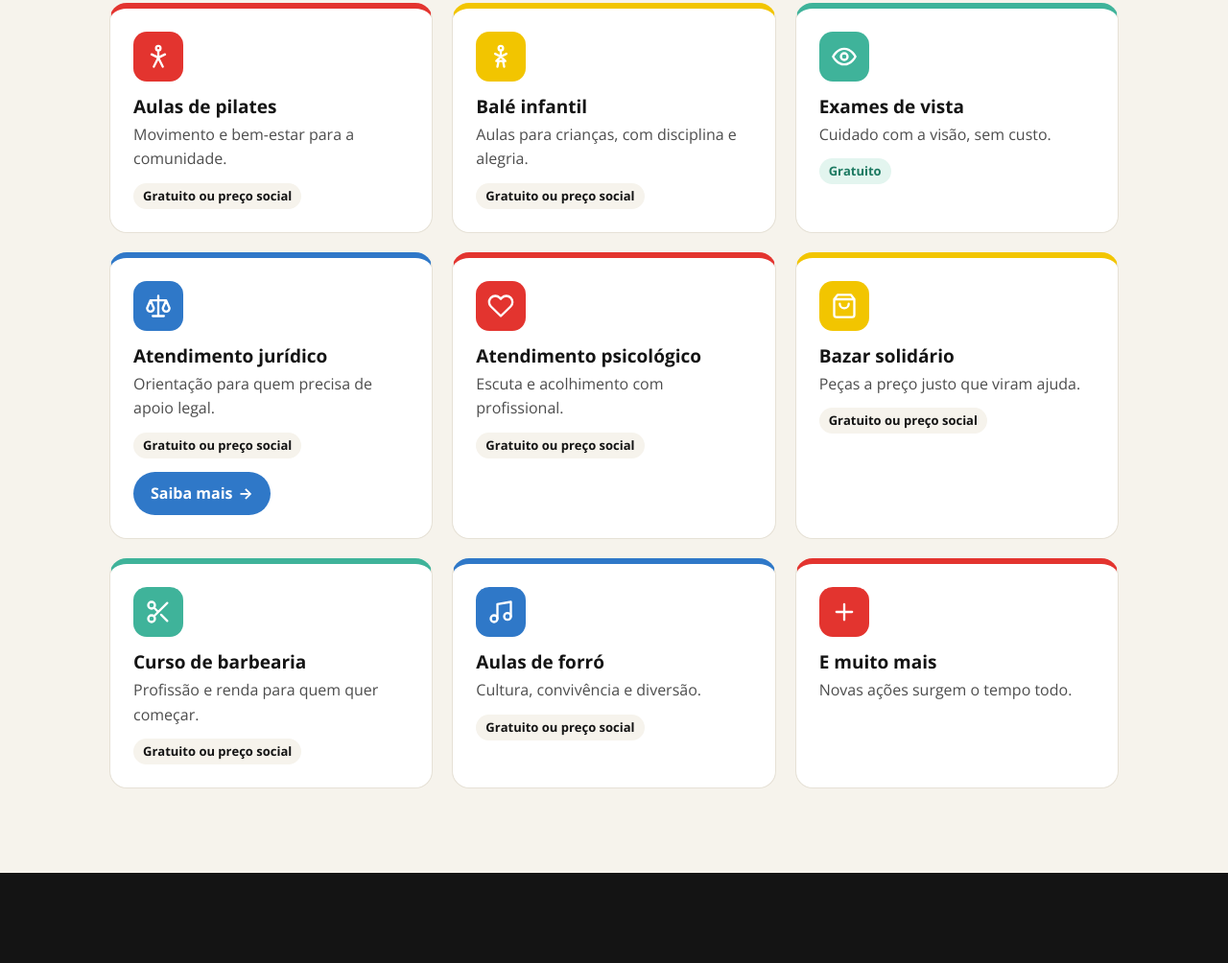
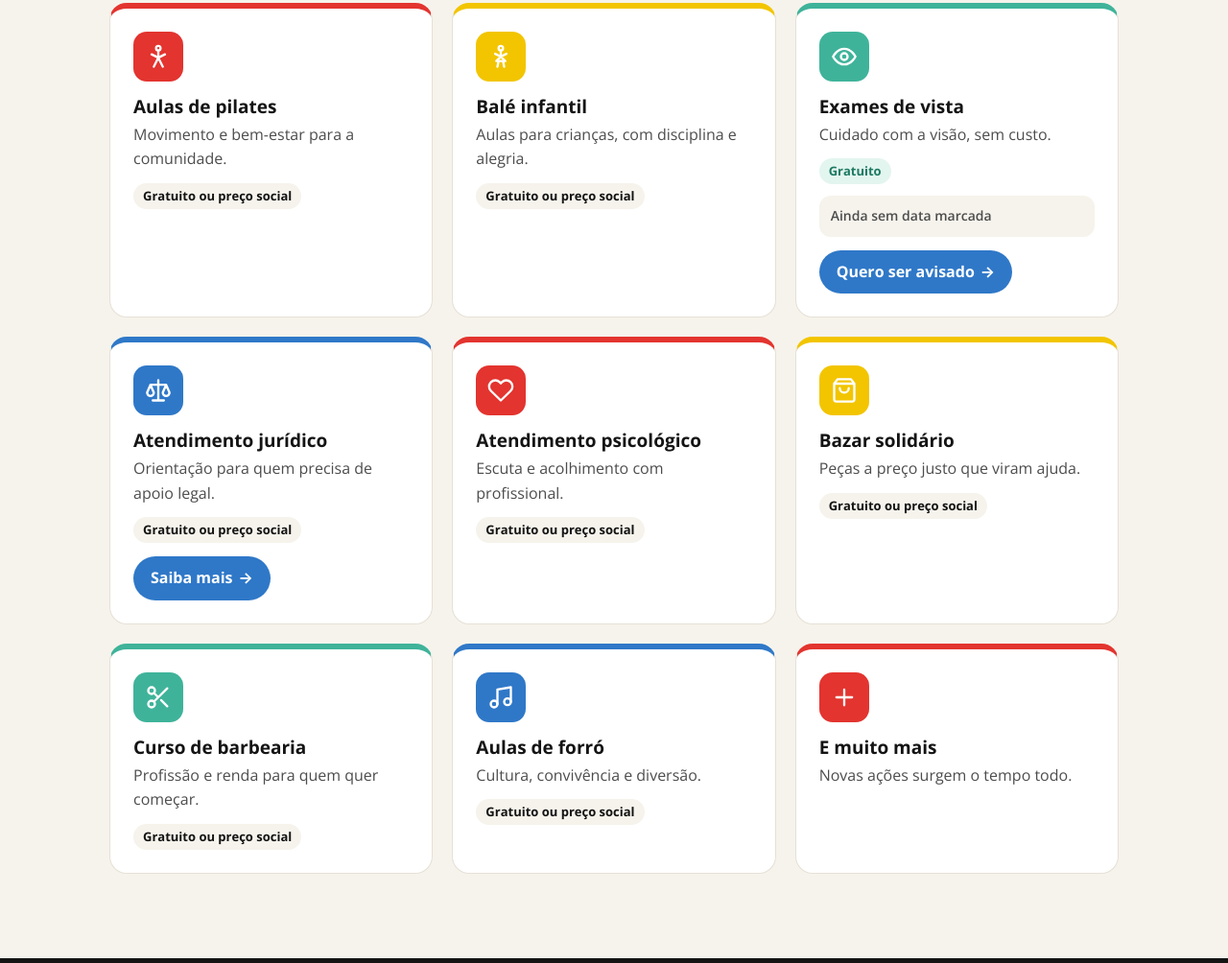
Before and after one commit to institutodineymoura/institutodineymoura, a plain HTML site: page index.html in a window 1280 px wide. Shown: the part 1419-2423 px from the top of the page at 96% size. Drawn offline with nearby package versions, Linux system fonts and the light colour scheme; no server answers.

Commit message:
Liga a lista de avisos à planilha do Instituto
Co-Authored-By: Claude Opus 5.5 <noreply@anthropic.com>
Claude-Session: https://claude.ai/code/session_01YPLdFJaJABE3shH7nTE4sQ

```diff
--- a/index.html
+++ b/index.html
@@ -352,7 +352,7 @@ const ic={
 const cores=['r','y','g','b'];
 /* Lista de avisos: endereço do script da planilha (veja avisos/COMO-CONFIGURAR.md).
    Enquanto estiver vazio, o botão "Quero ser avisado" não aparece. */
-const AVISOS_URL='';
+const AVISOS_URL='https://script.google.com/macros/s/AKfycby0QRjr7anqigrTmna95BR0lLaKhkSy4sbGfoyBSm6Lb-ONAQkCzoEHMSTlopj1qhfzTw/exec';
 /* título do card → nome do serviço na planilha */
 const AVISOS={'Exames de vista':'Exame de vista'};
 const acoes=[
```
